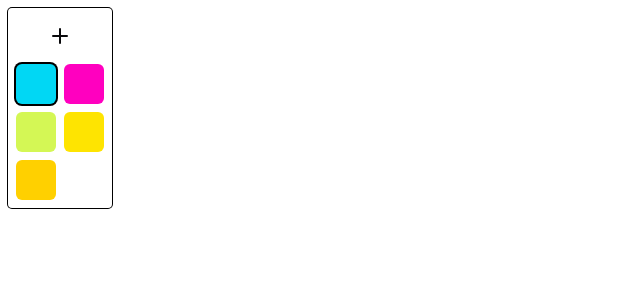
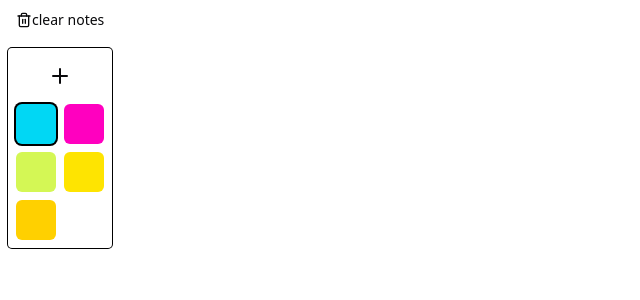
Before and after one commit to nardini-22/post-its, a React (Vite) app: page / in a window 1280 px wide. Shown: the top 300 px of the page, without its empty margins (0-640 px from the left). Built offline with nearby package versions, Linux system fonts and the light colour scheme.

Commit message:
feat: add initial clear notes button

```diff
--- a/src/contexts/CreateCardContext/CreateCardContextProvider.tsx
+++ b/src/contexts/CreateCardContext/CreateCardContextProvider.tsx
@@ -1,5 +1,5 @@
 import { useLocalStorage } from '@/hooks'
-import { useCallback, useEffect, useState, type PropsWithChildren } from 'react'
+import { type PropsWithChildren, useCallback, useEffect, useState } from 'react'
 import { CreateCardContext } from './CreateCardContext'
 import type { CardPropertiesProps, TextEditorPropertiesProps } from './CreateCardContextTypes'
 
@@ -45,6 +45,10 @@ export const CreateCardContextProvider = ({ children }: PropsWithChildren) => {
 		)
 	}
 
+	const handleDeleteAllCards = () => {
+		setCardsProperties([])
+	}
+
 	return (
 		<CreateCardContext.Provider
 			value={{
@@ -58,6 +62,7 @@ export const CreateCardContextProvider = ({ children }: PropsWithChildren) => {
 				setDisableDragging,
 				selectedColor,
 				setSelectedColor,
+				handleDeleteAllCards,
 			}}
 		>
 			{children}
--- a/src/contexts/CreateCardContext/CreateCardContextTypes.ts
+++ b/src/contexts/CreateCardContext/CreateCardContextTypes.ts
@@ -25,4 +25,5 @@ export type CreateCardContextTypes = {
 	setDisableDragging: Dispatch<SetStateAction<CreateCardContextTypes['disableDragging']>>
 	selectedColor: string
 	setSelectedColor: Dispatch<SetStateAction<CreateCardContextTypes['selectedColor']>>
+	handleDeleteAllCards: () => void
 }
--- a/src/ui/app/index.tsx
+++ b/src/ui/app/index.tsx
@@ -1,10 +1,10 @@
-import { CreateCardButton } from '@/ui'
+import { CreateCardButton, Head, Header } from '@/ui'
 import { HelmetProvider } from 'react-helmet-async'
-import { Head } from '../components/head'
 
 function App() {
 	return (
 		<HelmetProvider>
+			<Header />
 			<CreateCardButton />
 			<Head />
 		</HelmetProvider>
--- /dev/null
+++ b/src/ui/components/header.tsx
@@ -0,0 +1,15 @@
+import { useCreateCardContext } from '@/contexts'
+import { Trash2 } from 'lucide-react'
+import { Button } from './ui/button'
+
+export const Header = () => {
+	const { handleDeleteAllCards } = useCreateCardContext()
+	return (
+		<div>
+			<Button onClick={() => handleDeleteAllCards()} variant="ghost">
+				<Trash2 size={16} />
+				clear notes
+			</Button>
+		</div>
+	)
+}
--- a/src/ui/components/text-editor.tsx
+++ b/src/ui/components/text-editor.tsx
@@ -70,7 +70,7 @@ export const TextEditor = ({ id, content }: TextEditorProps) => {
 			<EditorContent
 				ref={textEditorRef}
 				id={id.toString()}
-				className="cursor-text p-2 prose prose-sm prose-purple"
+				className="cursor-text p-2 prose prose-sm prose-purple w-full h-full"
 				editor={editor}
 			/>
 		</span>
--- a/src/ui/index.ts
+++ b/src/ui/index.ts
@@ -9,7 +9,7 @@ export * from '@/ui/components/card'
 export * from '@/ui/components/color_picker'
 export * from '@/ui/components/create_card_button'
 export * from '@/ui/components/head'
-// export * from '@/ui/components/header'
+export * from '@/ui/components/header'
 export * from '@/ui/components/text-editor'
 export * from '@/ui/components/ui/button'
 export * from '@/ui/components/ui/input'
```
